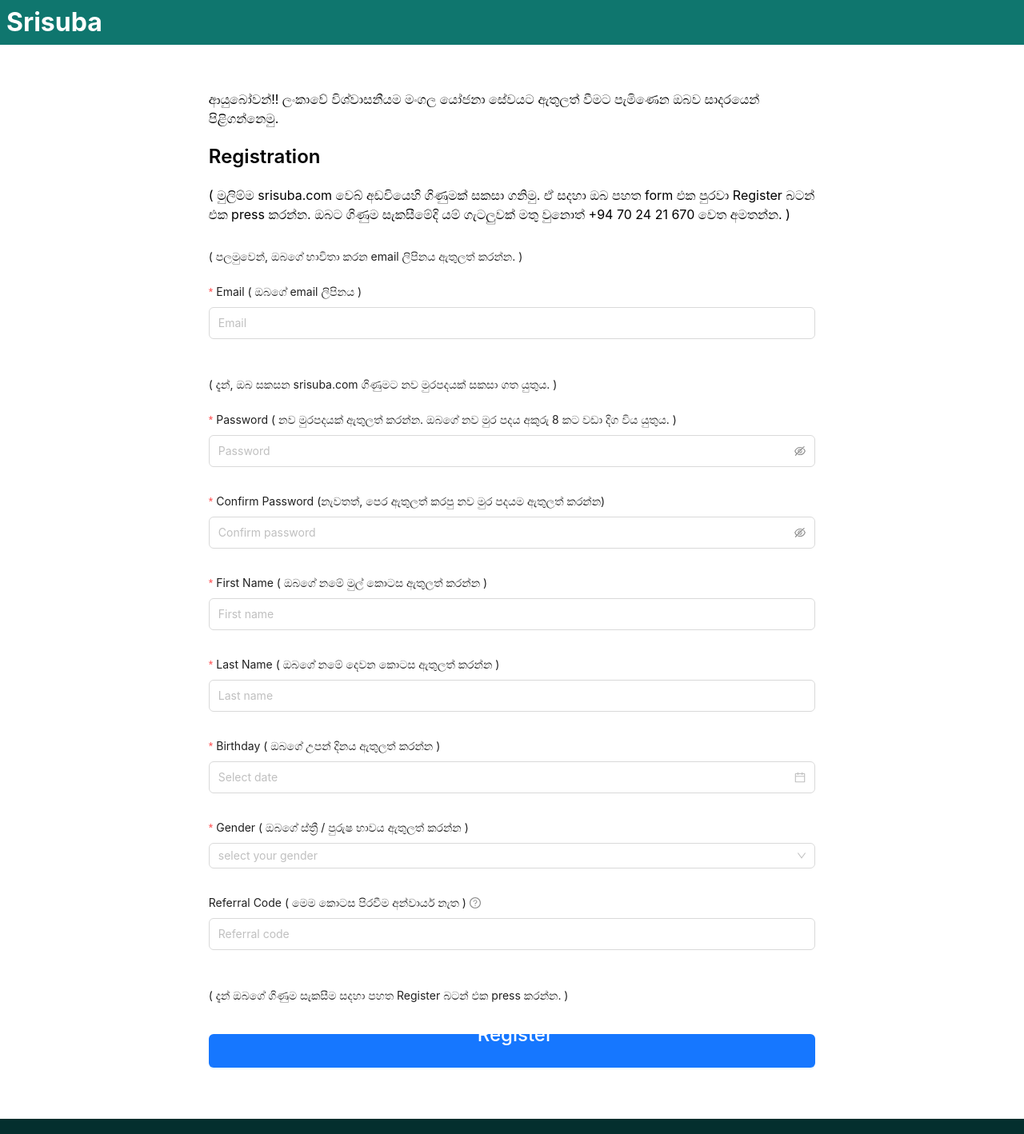
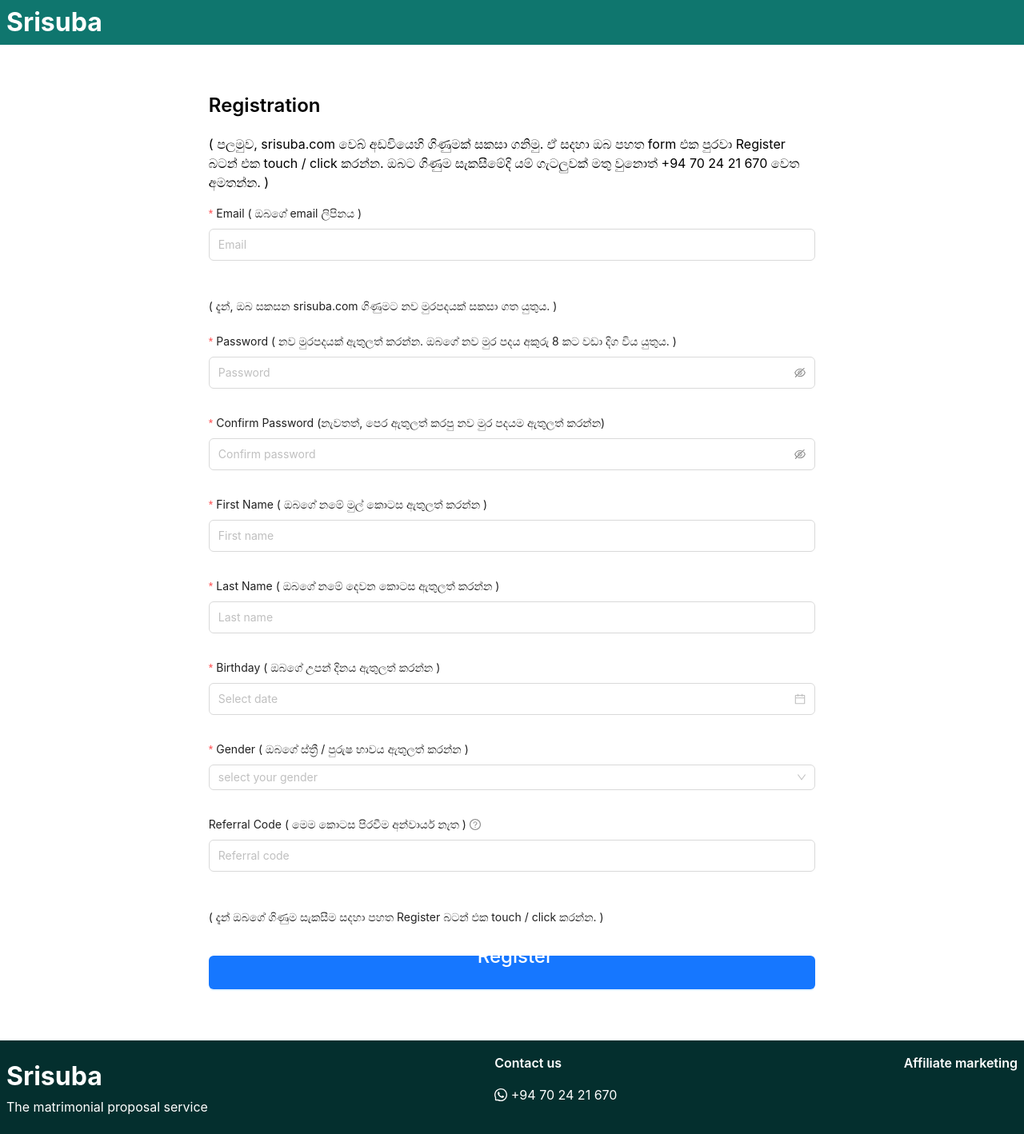
Before and after one commit to dhanushkagimhan/srisuba_GUI, a React (Vite) app: page /proposer-register in a window 1280 px wide. Shown: the top 1418 px of the page at 80% size. Built offline with nearby package versions, Linux system fonts and the light colour scheme; no server answers.

Commit message:
do changes in registration form

```diff
--- a/src/pages/proposer/open/ProposerRegister.tsx
+++ b/src/pages/proposer/open/ProposerRegister.tsx
@@ -58,15 +58,11 @@ export default function ProposerRegister() {
   return (
     <div className="flex flex-row justify-center">
       <div className="md:w-3/5 w-full">
-        <p>
-          ආයුබෝවන්!! ලංකාවේ විශ්වාසනීයම මංගල යෝජනා සේවයට ඇතුලත් වීමට පැමිණෙන ඔබව
-          සාදරයෙන් පිළිගන්නෙමු.
-        </p>
         <h2 className="text-2xl font-semibold">Registration</h2>
         <p>
-          ( මුලිම්ම srisuba.com වෙබ් අඩවියෙහි ගිණුමක් සකසා ගනිමු. ඒ සදහා ඔබ පහත
-          form එක පුරවා Register බටන් එක press කරන්න. ඔබට ගිණුම සැකසීමේදි යම්
-          ගැටලුවක් මතු වුනොත් {systemContactNumber} වෙත අමතන්න. )
+          ( පලමුව, srisuba.com වෙබ් අඩවියෙහි ගිණුමක් සකසා ගනිමු. ඒ සදහා ඔබ පහත
+          form එක පුරවා Register බටන් එක touch / click කරන්න. ඔබට ගිණුම
+          සැකසීමේදි යම් ගැටලුවක් මතු වුනොත් {systemContactNumber} වෙත අමතන්න. )
         </p>
         <div>
           {proposerRegisterMutation.isError ? (
@@ -86,7 +82,6 @@ export default function ProposerRegister() {
           layout="vertical"
           className="flex flex-col gap-2"
         >
-          <p>( පලමුවෙන්, ඔබගේ භාවිතා කරන email ලිපිනය ඇතුලත් කරන්න. )</p>
           <Form.Item<ProposerRegisterType>
             name="email"
             label="Email ( ඔබගේ email ලිපිනය )"
@@ -206,7 +201,8 @@ export default function ProposerRegister() {
 
           <p>
             {" "}
-            ( දැන් ඔබගේ ගිණුම සැකසීම සදහා පහත Register බටන් එක press කරන්න. ){" "}
+            ( දැන් ඔබගේ ගිණුම සැකසීම සදහා පහත Register බටන් එක touch / click
+            කරන්න. ){" "}
           </p>
 
           <Form.Item>
```
